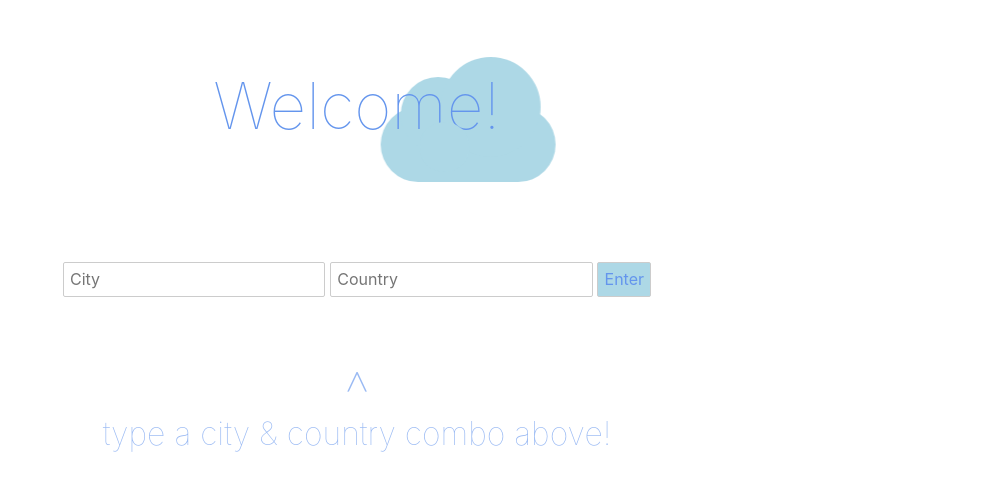
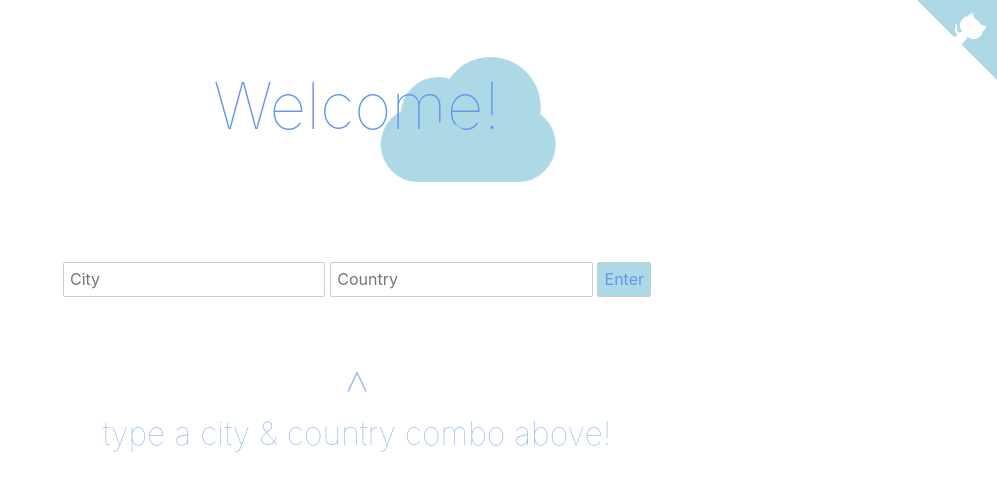
Before and after one commit to bartius-dev/weather-comparitor, a Svelte app: page / in a window 1280 px wide. Shown: the top 490 px of the page, without its empty margins (283-1280 px from the left). Built offline with nearby package versions, Linux system fonts and the light colour scheme.

Commit message:
add github ribbon

```diff
--- /dev/null
+++ b/src/components/GitHubRibbon.svelte
@@ -0,0 +1,63 @@
+<a
+  href="https://github.com/bartius-nigel/weather-comparitor"
+  target="_blank"
+  class="github-corner"
+  aria-label="View source on GitHub">
+  <svg width="80" height="80" viewBox="0 0 250 250" aria-hidden="true">
+    <path d="M0,0 L115,115 L130,115 L142,142 L250,250 L250,0 Z" />
+    <path
+      d="M128.3,109.0 C113.8,99.7 119.0,89.6 119.0,89.6 C122.0,82.7 120.5,78.6
+      120.5,78.6 C119.2,72.0 123.4,76.3 123.4,76.3 C127.3,80.9 125.5,87.3
+      125.5,87.3 C122.9,97.6 130.6,101.9 134.4,103.2"
+      fill="currentColor"
+      style="transform-origin: 130px 106px;"
+      class="octo-arm" />
+    <path
+      d="M115.0,115.0 C114.9,115.1 118.7,116.5 119.8,115.4 L133.7,101.6
+      C136.9,99.2 139.9,98.4 142.2,98.6 C133.8,88.0 127.5,74.4 143.8,58.0
+      C148.5,53.4 154.0,51.2 159.7,51.0 C160.3,49.4 163.2,43.6 171.4,40.1
+      C171.4,40.1 176.1,42.5 178.8,56.2 C183.1,58.6 187.2,61.8 190.9,65.4
+      C194.5,69.0 197.7,73.2 200.1,77.6 C213.8,80.2 216.3,84.9 216.3,84.9
+      C212.7,93.1 206.9,96.0 205.4,96.6 C205.1,102.4 203.0,107.8 198.3,112.5
+      C181.9,128.9 168.3,122.5 157.7,114.1 C157.9,116.9 156.7,120.9 152.7,124.9
+      L141.0,136.5 C139.8,137.7 141.6,141.9 141.8,141.8 Z"
+      fill="currentColor"
+      class="octo-body" />
+  </svg>
+</a>
+
+<style>
+  .github-corner {
+    fill: lightblue;
+    color: #fff;
+    position: absolute;
+    top: 0;
+    border: 0;
+    right: 0;
+  }
+  .github-corner:hover .octo-arm {
+    animation: octocat-wave 560ms ease-in-out;
+  }
+  @keyframes octocat-wave {
+    0%,
+    100% {
+      transform: rotate(0);
+    }
+    20%,
+    60% {
+      transform: rotate(-25deg);
+    }
+    40%,
+    80% {
+      transform: rotate(10deg);
+    }
+  }
+  @media (max-width: 500px) {
+    .github-corner:hover .octo-arm {
+      animation: none;
+    }
+    .github-corner .octo-arm {
+      animation: octocat-wave 560ms ease-in-out;
+    }
+  }
+</style>
--- a/src/components/Welcome.svelte
+++ b/src/components/Welcome.svelte
@@ -1,3 +1,8 @@
+<script>
+  import GitHubRibbon from "./GitHubRibbon.svelte";
+</script>
+
+<GitHubRibbon />
 <h1>Welcome!</h1>
 <div class="cloud" />
 <div class="cloud-fluff" />
```
